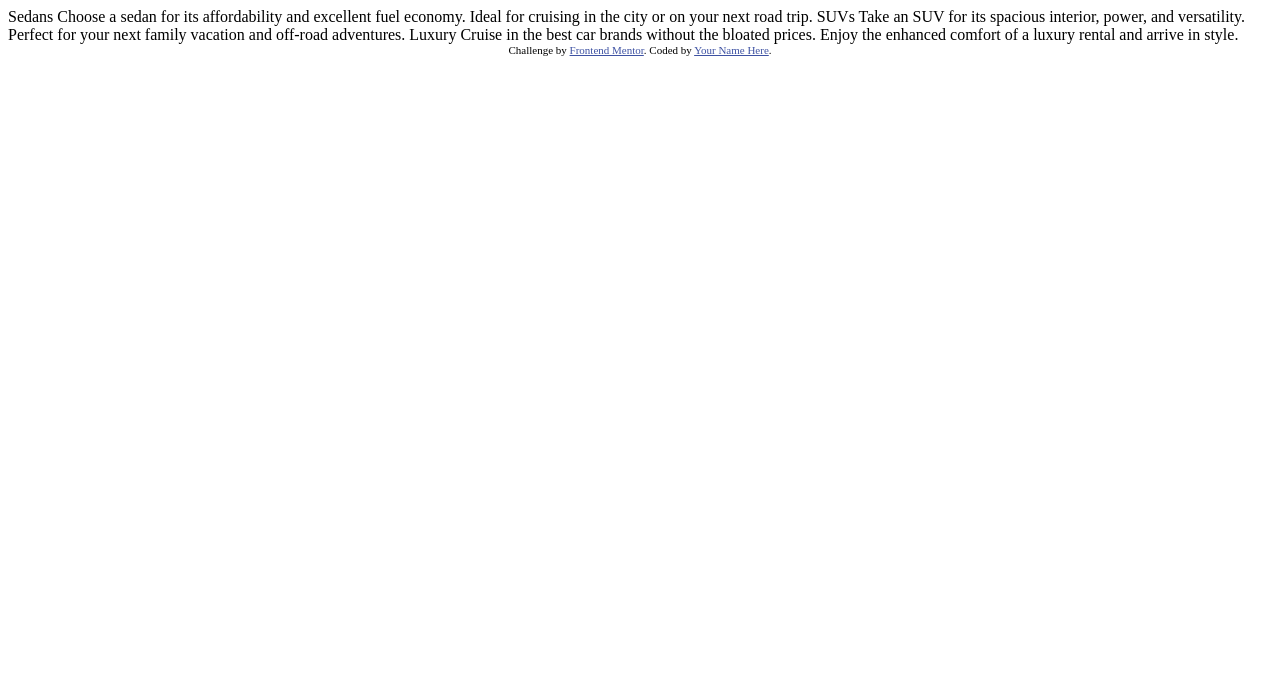
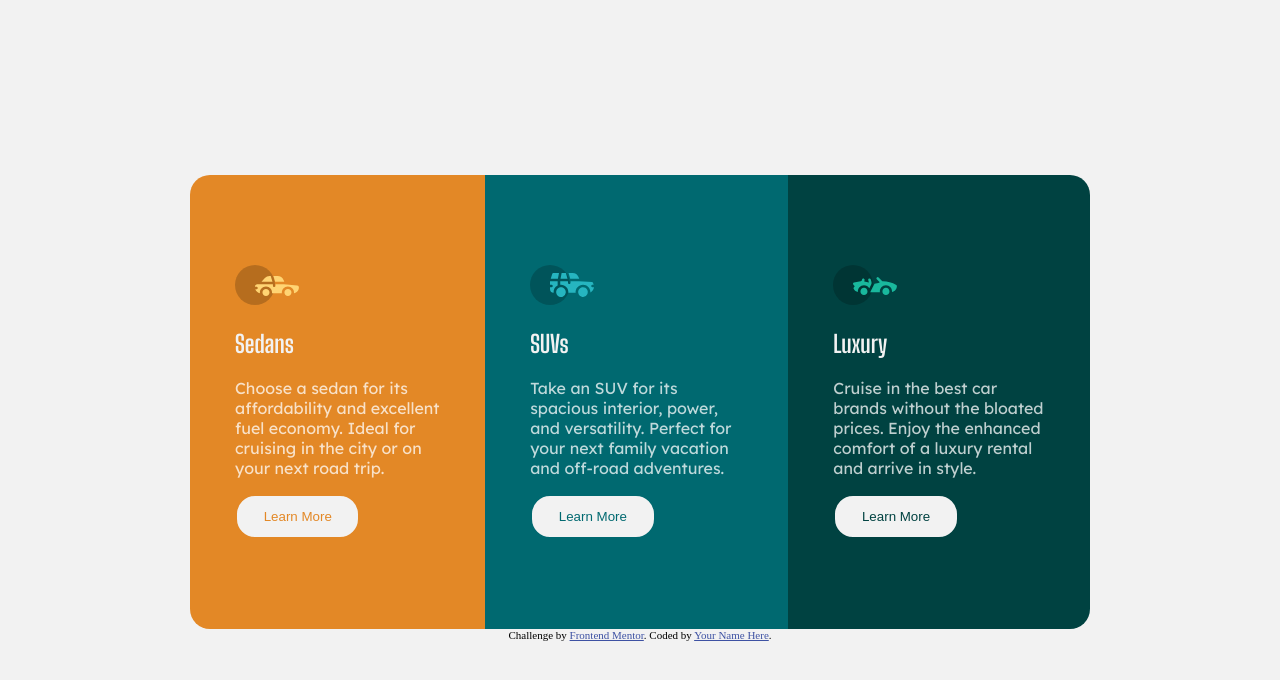
Before and after one commit to envignus/3-column-preview-card-component-main, a plain HTML site: page index.html in a window 1280 px wide. Drawn offline with Linux system fonts and the light colour scheme.

Commit message:
Solution v1.0

```diff
--- a/index.html
+++ b/index.html
@@ -3,34 +3,49 @@
 <head>
   <meta charset="UTF-8">
   <meta name="viewport" content="width=device-width, initial-scale=1.0"> <!-- displays site properly based on user's device -->
-
+  <link rel="preconnect" href="https://fonts.googleapis.com">
+  <link rel="preconnect" href="https://fonts.gstatic.com" crossorigin>
+  <link href="https://fonts.googleapis.com/css2?family=Big+Shoulders+Display:wght@700&family=Lexend+Deca&display=swap" rel="stylesheet">
   <link rel="icon" type="image/png" sizes="32x32" href="./images/favicon-32x32.png">
-
+  <link rel="stylesheet" href="styles.css">
   <title>Frontend Mentor | 3-column preview card component</title>
 
-  <!-- Feel free to remove these styles or customise in your own stylesheet 👍 -->
-  <style>
-    .attribution { font-size: 11px; text-align: center; }
-    .attribution a { color: hsl(228, 45%, 44%); }
-  </style>
 </head>
 <body>
+  <main>
+    <div class="sedans">
+      <img src="images/icon-sedans.svg" alt="Wireframe image of a sedan">
+      <h2>Sedans</h2>
+      <p>
+        Choose a sedan for its affordability and excellent fuel economy. Ideal for cruising in the city
+        or on your next road trip.
+      </p>
+      <button>Learn More</button>
+    </div>
+    <div class="suvs">
+      <img src="images/icon-suvs.svg" alt="Wireframe image of an SUV">
+      <h2>SUVs</h2>
+      <p>
+        Take an SUV for its spacious interior, power, and versatility. Perfect for your next family vacation
+        and off-road adventures.
+      </p>
+      <button>Learn More</button>
+    </div>
+    <div class="luxury">
+      <img src="images/icon-luxury.svg" alt="Wireframe image of a luxury car">
+      <h2>Luxury</h2>
+      <p>
+        Cruise in the best car brands without the bloated prices. Enjoy the enhanced comfort of a luxury
+        rental and arrive in style.
+      </p>
+      <button>Learn More</button>
+    </div>
+  </main>
 
-  Sedans
-  Choose a sedan for its affordability and excellent fuel economy. Ideal for cruising in the city
-  or on your next road trip.
 
-  SUVs
-  Take an SUV for its spacious interior, power, and versatility. Perfect for your next family vacation
-  and off-road adventures.
-
-  Luxury
-  Cruise in the best car brands without the bloated prices. Enjoy the enhanced comfort of a luxury
-  rental and arrive in style.
-
-  <div class="attribution">
+  <footer class="attribution">
     Challenge by <a href="https://www.frontendmentor.io?ref=challenge" target="_blank">Frontend Mentor</a>.
     Coded by <a href="#">Your Name Here</a>.
-  </div>
+  </footer>
 </body>
 </html>
--- a/styles.css
+++ b/styles.css
@@ -1,3 +1,87 @@
+html {
+    box-sizing: border-box;
+}
+
+body {
+    background-color: hsl(0, 0%, 95%);
+    display: flex;
+    flex-direction: column;
+    justify-content: center;
+    align-items: center;
+    min-height: 100vh;
+}
+
+main {
+    /* border-radius: 20px; */
+    display: flex;
+    flex-direction: column;
+}
+
+h2 {
+    font-family: 'Big Shoulders Display', cursive;
+    color: hsl(0, 0%, 95%);
+}
+
+div {
+    font-family: 'Lexend Deca', sans-serif;
+    font-size: 1rem;
+    padding: 10% 5%;
+    max-width: 300px;
+}
+
+div:nth-of-type(1) {
+    border-radius: 20px 20px 0 0;
+}
+
+div:nth-of-type(3) {
+    border-radius: 0 0 20px 20px;
+}
+
+p {
+    color: hsla(0, 0%, 100%, 0.75);
+}
+
+button {
+    background-color: hsl(0, 0%, 95%);
+    border-radius: 20px;
+    padding: 1em 2em;
+    border: 2px solid;
+    display: inline-block;
+    text-decoration: none;
+    transition: all 200ms ease-in-out;
+}
+
+.sedans {
+    background-color: hsl(31, 77%, 52%);
+}
+
+.sedans button {
+    color:hsl(31, 77%, 52%);
+}
+
+.suvs {
+    background-color: hsl(184, 100%, 22%);
+}
+
+.suvs button {
+    color: hsl(184, 100%, 22%);
+}
+
+.luxury {
+    background-color: hsl(179, 100%, 13%);
+}
+
+.luxury button {
+    color: hsl(179, 100%, 13%);
+}
+
+button:hover {
+    border-color:hsl(0, 0%, 95%);
+    color: hsla(0, 0%, 100%, 0.75);
+    background-color: inherit;
+    cursor: pointer;
+}
+
 footer {
     font-size: 11px; text-align: center;
 }
@@ -5,3 +89,17 @@ footer {
 footer a {
     color: hsl(228, 45%, 44%);
 }
+
+@media (min-width: 375px) {
+    main {
+        flex-direction: row;
+    }
+
+    div:nth-of-type(1) {
+        border-radius: 20px 0 0 20px;
+    }
+
+    div:nth-of-type(3) {
+        border-radius: 0 20px 20px 0;
+    }
+}
```
Also changed, not shown: 1 other file.
